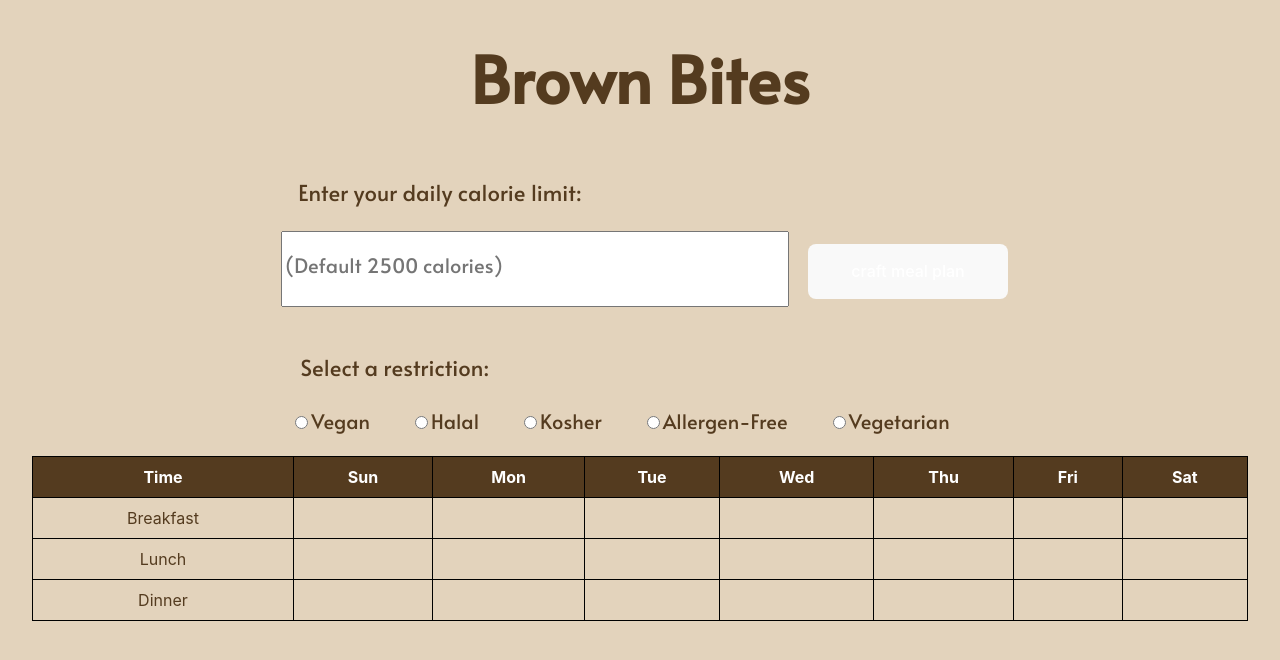
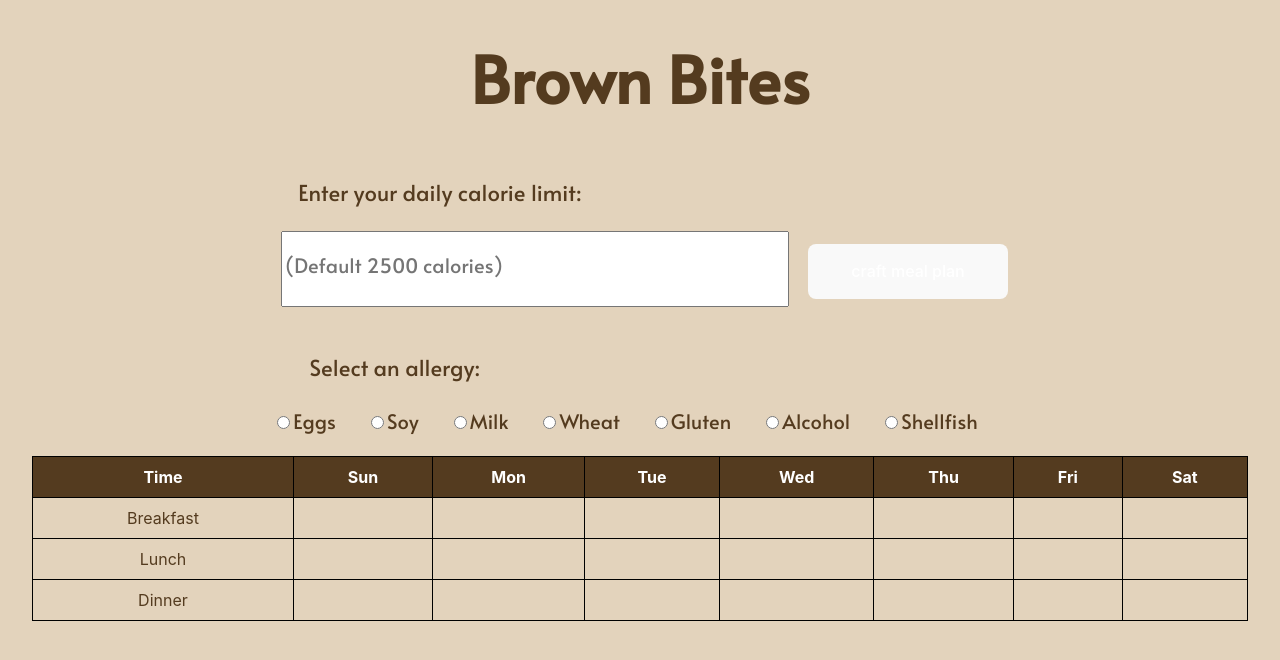
Before and after one commit to cs0320-f23/term-project-ssoufan-cpbryant-dsedarou-aye15, a React (Vite) app in the folder frontend/repl/: page / in a window 1280 px wide. Shown: the top 660 px of the page. Built offline with nearby package versions, Linux system fonts and the light colour scheme.

Commit message:
feat: working on backend with menu csv

```diff
--- a/frontend/repl/src/components/Display.tsx
+++ b/frontend/repl/src/components/Display.tsx
@@ -4,7 +4,7 @@ import { History } from "./History";
 import { Input } from "./Input";
 import Calendar from "./Calendar"; // Import the Calendar component
 import React from "react";
-import { Selector } from "./Selector";
+import { Selector, searchCommandFunction } from "./Selector";
 
 /**
  * The main component.
@@ -31,6 +31,11 @@ export default function Display() {
     setMealPlan(updatedMealPlan);
   };
 
+const handleSelect = async (selectedOption: string) => {
+    console.log("Selected option:", selectedOption);
+    const result = await searchCommandFunction(selectedOption);
+  };
+
   return (
     <div className="Display">
       {/* <History history={history} />
@@ -38,11 +43,7 @@ export default function Display() {
       <p className="limit">Enter your daily calorie limit:</p>
       <Input history={history} setHistory={setHistory} />
       {/* <p>Select any restrictions:</p> */}
-      <Selector
-        onSelect={function (selectedOption: string): void {
-          throw new Error("Function not implemented.");
-        }}
-      />
+      <Selector onSelect={handleSelect} />
       <Calendar mealPlan={mealPlan} removeMeal={removeMeal} />
     </div>
   );
--- a/frontend/repl/src/components/Input.tsx
+++ b/frontend/repl/src/components/Input.tsx
@@ -1,51 +1,21 @@
-import "../styles/main.css";
-import { Dispatch, SetStateAction, useEffect, useState } from "react";
+import React, { useEffect, useState, Dispatch, SetStateAction } from "react";
 import { ControlledInput } from "./ControlledInput";
-//import { m } from "framer-motion";
-import React from "react";
 
 interface InputProps {
   history: string[];
   setHistory: Dispatch<SetStateAction<string[]>>;
 }
 
-/**
- * A component that allows users to input commands and interact with a REPL (Read-Eval-Print Loop).
- *
- * @param props – The properties and callbacks for configuring the REPLInput component.
- * @returns
- */
-
 export function Input(props: InputProps) {
   const [commandString, setCommandString] = useState<string>("");
 
-  /**
-   * Handles accesability buttons. ";" to switch modes, "/" to erase command string,
-   * "Enter" to click submit button, and "[" to manually select the input box
-   * without a mouse.
-   */
-  useEffect(() => {
-    function keyDown(event: KeyboardEvent) {
-      if (event.key === "/") {
-        setCommandString("");
-      } else if (event.key === "Enter") {
-        const submitButton = document.getElementById("submit");
-        if (submitButton) {
-          submitButton.click();
-        }
-      } else if (event.key === "[") {
-        const replHistory = document.getElementById("inputBox");
-        if (replHistory) {
-          replHistory.focus();
-        }
-      }
-    }
-    window.addEventListener("keydown", keyDown);
+  const handleCraftMealPlan = () => {
+    // Log the input for calories when submitting the form
+    console.log("Input for calories:", commandString);
 
-    return () => {
-      window.removeEventListener("keydown", keyDown);
-    };
-  }, []);
+    // Here, you can perform any further actions related to crafting the meal plan
+  };
+
 
   return (
     <div className="Input">
@@ -57,7 +27,9 @@ export function Input(props: InputProps) {
           ariaLabel={"Command input"}
         />
       </fieldset>
-      <button id="submit">craft meal plan</button>
+      <button id="submit" onClick={handleCraftMealPlan}>
+        craft meal plan
+      </button>
     </div>
   );
 }
--- a/frontend/repl/src/components/Selector.tsx
+++ b/frontend/repl/src/components/Selector.tsx
@@ -1,63 +1,109 @@
-import React from "react";
+import React, { useState } from "react";
 import "../styles/main.css";
 
 interface SelectorProps {
   onSelect: (selectedOption: string) => void;
 }
 
+export interface SelectorFunction {
+  (args: Array<string>): Promise<string>;
+}
+
+export function searchCommandFunction(selectedOption: string): Promise<string> {
+  return new Promise(async (resolve) => {
+    try {
+      const response = await fetch(
+        `http://localhost:2023/menu?restriction=` + selectedOption
+      );
+      console.log(selectedOption)
+      const json = await response.json();
+      console.log(json);
+      if (json.result === "success") {
+        resolve(json.data);
+      } else {
+        resolve(
+          "An error occurred while trying to search. The correct syntax is: search <keyword> <header/index>"
+        );
+      }
+    } catch (error) {
+      resolve("An error occurred: " + error);
+    }
+  });
+}
+
 export function Selector(props: SelectorProps) {
-  const handleOptionChange = (selectedOption: string) => {
-    props.onSelect(selectedOption);
+  const [selectedOption, setSelectedOption] = useState<string>("");
+
+  const handleOptionChange = (selectedValue: string) => {
+    setSelectedOption(selectedValue);
+    props.onSelect(selectedValue);
   };
-
   return (
     <div>
-      <p className="restriction">Select a restriction:</p>
+      <p className="restriction">Select an allergy:</p>
       <div className="radio-container">
         <input
           type="radio"
-          id="vegan"
+          id="Eggs"
           name="restrictions"
-          value="Vegan"
-          onChange={() => handleOptionChange("Vegan")}
+          value="Eggs"
+          onChange={() => handleOptionChange("Eggs")}
         />
-        <label htmlFor="vegan">Vegan</label>
+        <label htmlFor="Eggs">Eggs</label>
 
         <input
           type="radio"
-          id="halal"
+          id="Soy"
           name="restrictions"
-          value="Halal"
-          onChange={() => handleOptionChange("Halal")}
+          value="Soy"
+          onChange={() => handleOptionChange("Soy")}
         />
-        <label htmlFor="halal">Halal</label>
+        <label htmlFor="Soy">Soy</label>
 
         <input
           type="radio"
-          id="kosher"
+          id="Milk"
           name="restrictions"
-          value="Kosher"
-          onChange={() => handleOptionChange("Kosher")}
+          value="Milk"
+          onChange={() => handleOptionChange("Milk")}
         />
-        <label htmlFor="kosher">Kosher</label>
+        <label htmlFor="Milk">Milk</label>
 
         <input
           type="radio"
-          id="allergen-free"
+          id="Wheat"
           name="restrictions"
-          value="Allergen-Free"
-          onChange={() => handleOptionChange("Allergen-Free")}
+          value="Wheat"
+          onChange={() => handleOptionChange("Wheat")}
         />
-        <label htmlFor="Allergen-free">Allergen-Free</label>
+        <label htmlFor="Wheat">Wheat</label>
 
         <input
           type="radio"
-          id="vegetarian"
+          id="Gluten"
           name="restrictions"
-          value="Vegetarian"
-          onChange={() => handleOptionChange("Vegetarian")}
+          value="Gluten"
+          onChange={() => handleOptionChange("Gluten")}
         />
-        <label htmlFor="Vegetarian">Vegetarian</label>
+        <label htmlFor="Gluten">Gluten</label>
+
+        <input
+          type="radio"
+          id="Alcohol"
+          name="restrictions"
+          value="Alcohol"
+          onChange={() => handleOptionChange("Alcohol")}
+        />
+        <label htmlFor="Alcohol">Alcohol</label>
+
+        <input
+          type="radio"
+          id="Shellfish"
+          name="restrictions"
+          value="Shellfish"
+          onChange={() => handleOptionChange("Shellfish")}
+        />
+        <label htmlFor="Shellfish">Shellfish</label>
       </div>
     </div>
   );
--- a/frontend/repl/src/styles/main.css
+++ b/frontend/repl/src/styles/main.css
@@ -134,7 +134,7 @@ input[type="radio"]:checked + .radio-label:before {
 label{
   font-family: 'font';
   color: #543b1f;
-  margin-right: 40px;
+  margin-right: 30px;
   font-size: 20px;
 }
 
```
